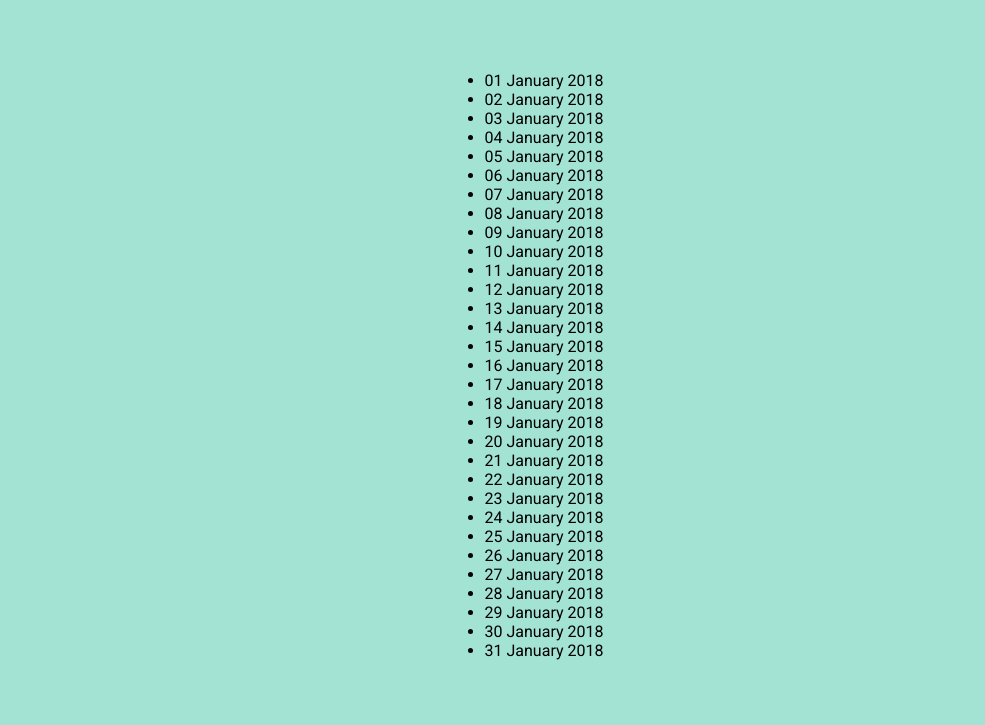
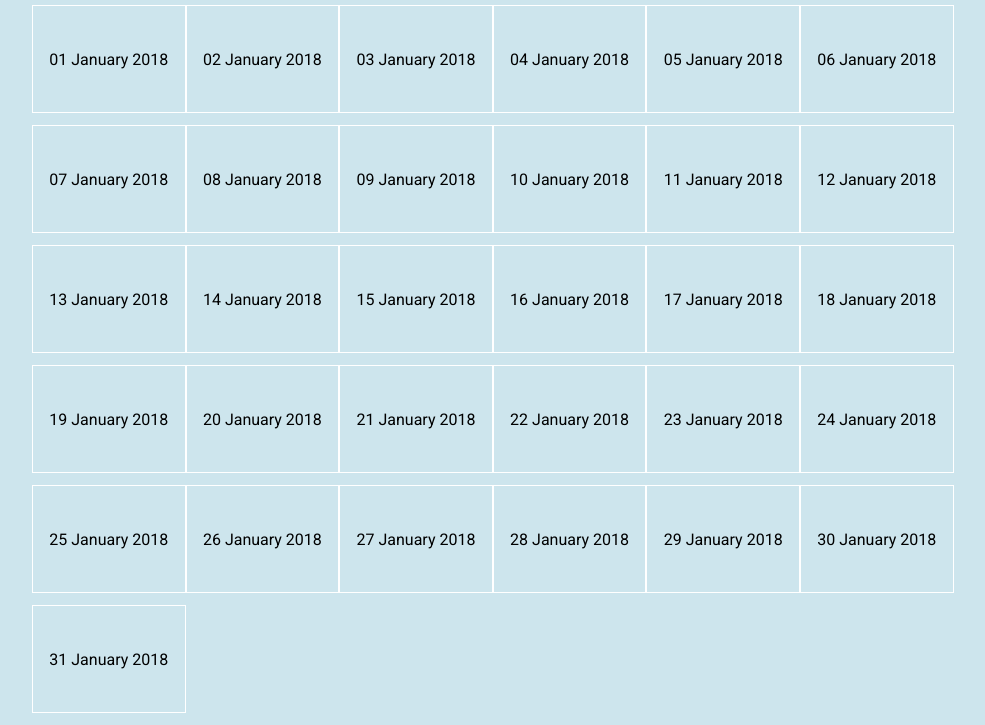
Before and after one commit to aledic85/REPO-htmlcssjs-holiday-api, a plain HTML site: page index.html in a window 1280 px wide. Shown: the part 75-800 px from the top of the page, without its empty margins (96-1081 px from the left). Drawn offline with nearby package versions, Linux system fonts and the light colour scheme; no server answers.

Commit message:
add graphics improvement

```diff
--- a/script.js
+++ b/script.js
@@ -95,6 +95,7 @@ function printHolidays(holidays) {
     var liRed = $("li[data-date='" + date + "']");
 
     liRed.addClass("liRed");
+    liRed.text(name)
   }
 }
 
--- a/style.css
+++ b/style.css
@@ -8,7 +8,7 @@
 body {
   width: 100vw;
   height: 100vh;
-  background-color: rgb(162, 227, 211);
+  background-color: rgb(205, 229, 237);
 }
 
 .container {
@@ -36,5 +36,20 @@ body {
 }
 
 .liRed {
-  color: red;
+  background-color: rgb(205, 92, 103);
 }
+
+ul {
+  display: flex;
+  flex-wrap: wrap;
+  height: 100%
+}
+
+li {
+  display: flex;
+  width: 15%;
+  height: 15%;
+  border: 1px solid white;
+  align-items: center;
+  justify-content:center;
+}
```
